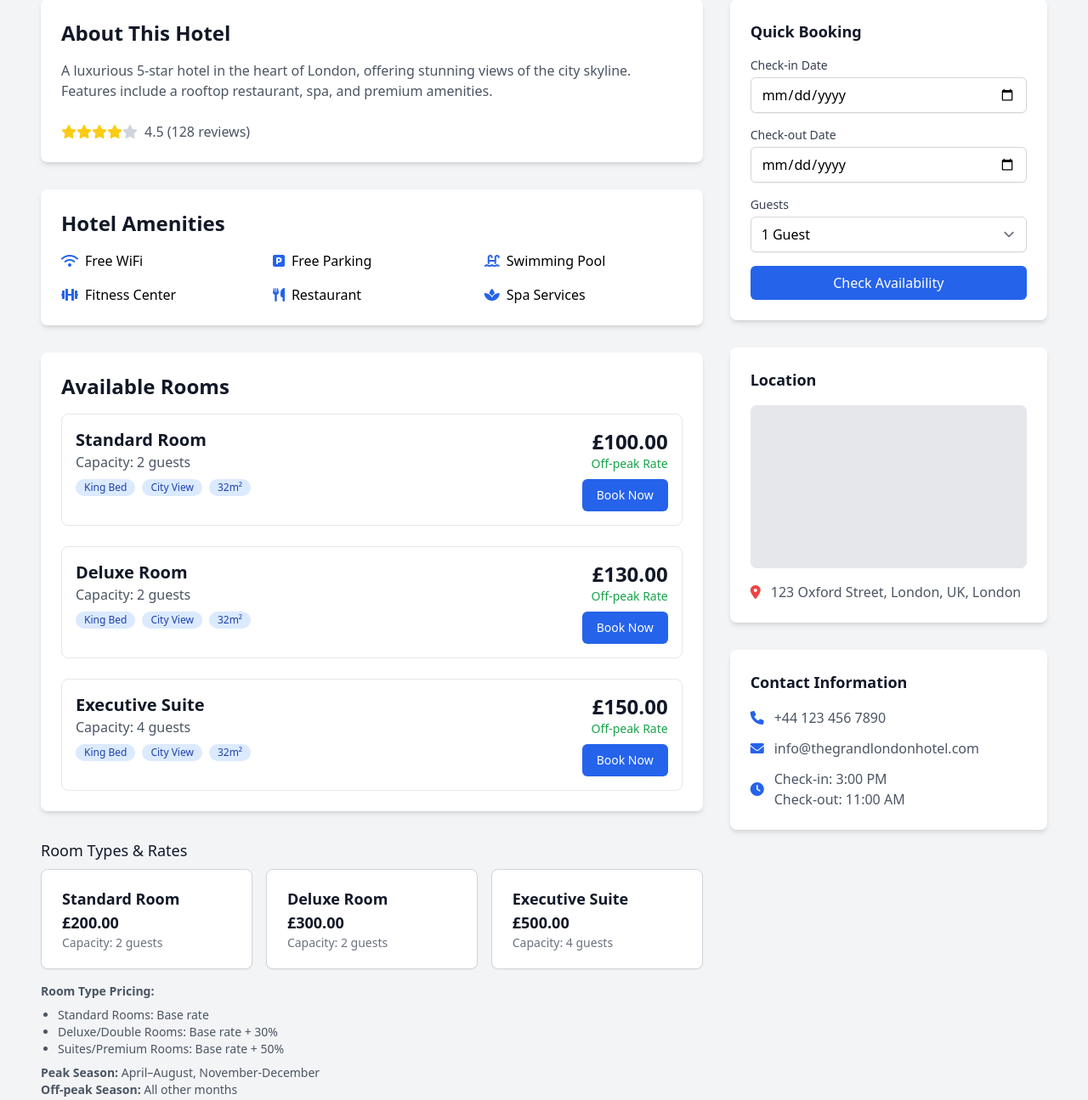
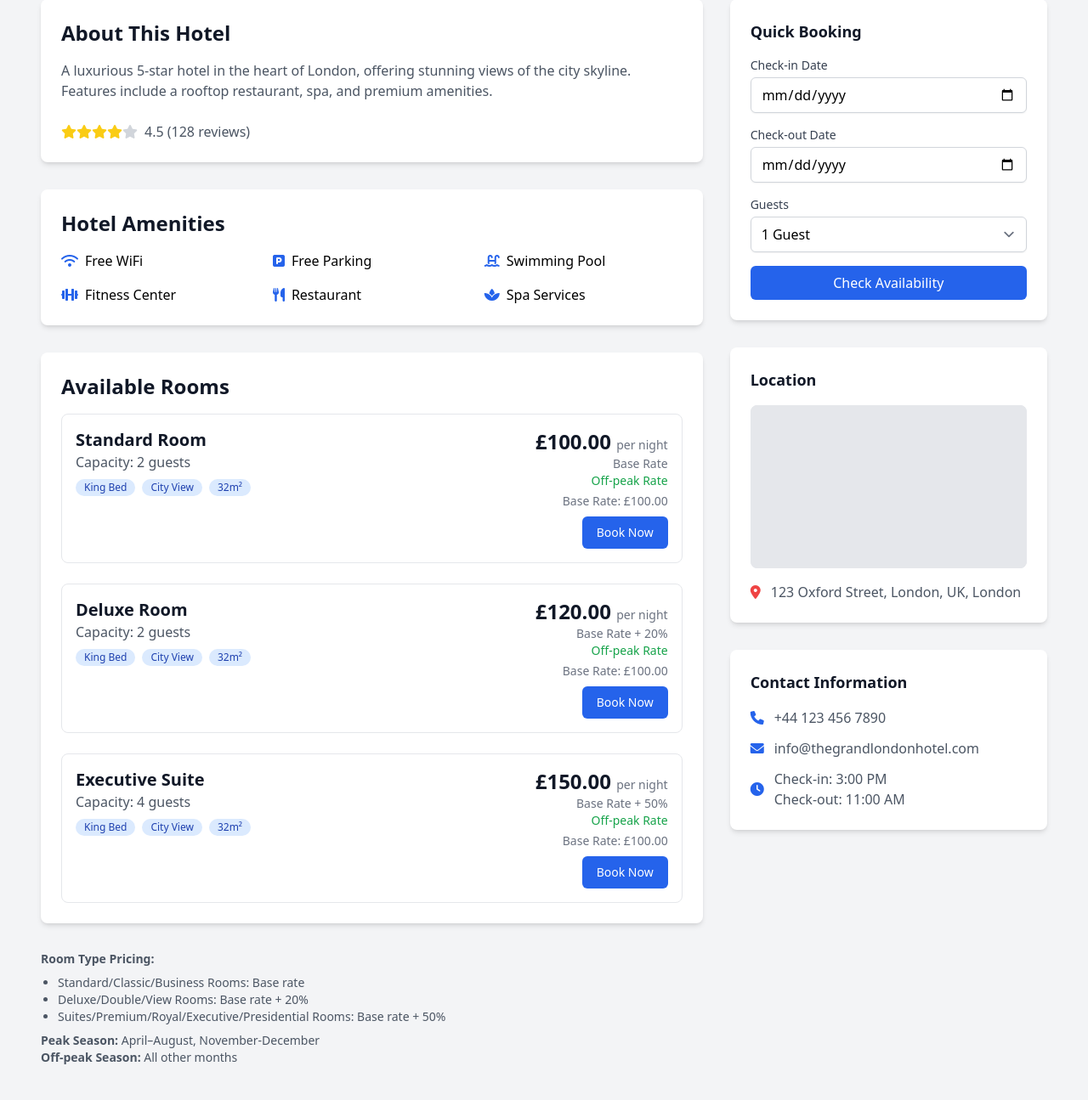
Before and after one commit to i-aayushshah/Dikshit__World_Hotel, a Flask app: page /hotel/1 in a window 1280 px wide. Shown: the part 537-1832 px from the top of the page at 85% size. Run offline with Flask 3, Linux system fonts and the light colour scheme; style sheets or scripts are compiled from the project's sources.

Commit message:
first commit

```diff
--- a/app.py
+++ b/app.py
@@ -257,6 +257,13 @@ def booking(hotel_id):
     currency = Currency.query.filter_by(code=currency_code, is_active=True).first() or \
               Currency.query.filter_by(code='GBP').first()
 
+    # Get current month to determine if it's peak season
+    current_month = datetime.now().month
+    is_peak_season = current_month in [4, 5, 6, 7, 8, 11, 12]
+
+    # Get base rate from CITY_DATA
+    base_rate = CITY_DATA[hotel.city]['peak_rate'] if is_peak_season else CITY_DATA[hotel.city]['off_peak_rate']
+
     if request.method == 'POST':
         try:
             # Get form data
@@ -268,10 +275,19 @@ def booking(hotel_id):
             # Get room details
             room = Room.query.get_or_404(room_id)
 
+            # Calculate room price based on type
+            if 'Standard' in room.type or 'Classic' in room.type or 'Business' in room.type:
+                room_price = base_rate
+            elif 'Double' in room.type or 'Deluxe' in room.type or 'View' in room.type:
+                room_price = base_rate * 1.2
+            elif 'Suite' in room.type or 'Premium' in room.type or 'Royal' in room.type or 'Executive' in room.type or 'Presidential' in room.type:
+                room_price = base_rate * 1.5
+            else:
+                room_price = base_rate
+
             # Calculate total price
             days = (check_out - check_in).days
-            # Convert price back to GBP for storage
-            total_price = (room.price * days) / currency.rate_to_gbp
+            total_price = (room_price * days) / currency.rate_to_gbp
 
             # Create booking
             booking = Booking(
@@ -312,7 +328,9 @@ def booking(hotel_id):
                          check_out=request.args.get('check_out'),
                          guests=request.args.get('guests'),
                          currency=currency,
-                         currencies=Currency.query.filter_by(is_active=True).all())
+                         currencies=Currency.query.filter_by(is_active=True).all(),
+                         CITY_DATA=CITY_DATA,
+                         is_peak_season=is_peak_season)
 
 @app.route('/booking/confirmation/<int:booking_id>')
 @login_required
--- a/templates/hotel_details.html
+++ b/templates/hotel_details.html
@@ -95,20 +95,37 @@
                             </div>
                             <div class="mt-4 md:mt-0 text-right">
                                 {% set base_rate = CITY_DATA[hotel.city]['peak_rate'] if is_peak_season else CITY_DATA[hotel.city]['off_peak_rate'] %}
-                                {% if 'Standard' in room.type %}
+                                {% if 'Standard' in room.type or 'Classic' in room.type or 'Business' in room.type %}
                                     {% set room_price = base_rate %}
-                                {% elif 'Deluxe' in room.type or 'Double' in room.type %}
-                                    {% set room_price = base_rate * 1.3 %}
+                                {% elif 'Double' in room.type or 'Deluxe' in room.type or 'View' in room.type %}
+                                    {% set room_price = base_rate * 1.2 %}
+                                {% elif 'Suite' in room.type or 'Premium' in room.type or 'Royal' in room.type or 'Executive' in room.type or 'Presidential' in room.type %}
+                                    {% set room_price = base_rate * 1.5 %}
                                 {% else %}
-                                    {% set room_price = base_rate * 1.5 %}
+                                    {% set room_price = base_rate %}
                                 {% endif %}
-                                <p class="text-2xl font-bold text-gray-900">£{{ "%.2f"|format(room_price) }}</p>
+                                <p class="text-2xl font-bold text-gray-900">
+                                    £{{ "%.2f"|format(room_price) }}
+                                    <span class="text-sm font-normal text-gray-500">per night</span>
+                                </p>
+                                {% if 'Standard' in room.type or 'Classic' in room.type or 'Business' in room.type %}
+                                    <p class="text-sm text-gray-500">Base Rate</p>
+                                {% elif 'Double' in room.type or 'Deluxe' in room.type or 'View' in room.type %}
+                                    <p class="text-sm text-gray-500">Base Rate + 20%</p>
+                                {% elif 'Suite' in room.type or 'Premium' in room.type or 'Royal' in room.type or 'Executive' in room.type or 'Presidential' in room.type %}
+                                    <p class="text-sm text-gray-500">Base Rate + 50%</p>
+                                {% else %}
+                                    <p class="text-sm text-gray-500">Base Rate</p>
+                                {% endif %}
                                 <p class="text-sm text-gray-500">
                                     {% if is_peak_season %}
                                     <span class="text-red-600">Peak Season Rate</span>
                                     {% else %}
                                     <span class="text-green-600">Off-peak Rate</span>
                                     {% endif %}
+                                </p>
+                                <p class="text-sm text-gray-500 mt-1">
+                                    Base Rate: £{{ "%.2f"|format(base_rate) }}
                                 </p>
                                 {% if room.available %}
                                 <a href="{{ url_for('booking', hotel_id=hotel.id, room_id=room.id) }}"
@@ -127,29 +144,15 @@
                 </div>
             </div>
 
-            <div class="mt-4">
-                <h3 class="text-lg font-medium text-gray-900">Room Types & Rates</h3>
-                <div class="mt-2 grid grid-cols-1 gap-4 sm:grid-cols-2 lg:grid-cols-3">
-                    {% for room in hotel.rooms %}
-                    <div class="relative flex items-center space-x-3 rounded-lg border border-gray-300 bg-white px-6 py-5 shadow-sm focus-within:ring-2 focus-within:ring-blue-500 focus-within:ring-offset-2 hover:border-gray-400">
-                        <div class="min-w-0 flex-1">
-                            <h4 class="text-lg font-semibold text-gray-900">{{ room.type }}</h4>
-                            <p class="text-lg font-bold text-gray-900">£{{ "%.2f"|format(room.price) }}</p>
-                            <p class="text-sm text-gray-500">Capacity: {{ room.capacity }} guests</p>
-                        </div>
-                    </div>
-                    {% endfor %}
-                </div>
             <div class="mt-4 text-sm text-gray-600">
                 <p><strong>Room Type Pricing:</strong></p>
                 <ul class="list-disc pl-5 mt-2">
-                        <li>Standard Rooms: Base rate</li>
-                        <li>Deluxe/Double Rooms: Base rate + 30%</li>
-                        <li>Suites/Premium Rooms: Base rate + 50%</li>
+                    <li>Standard/Classic/Business Rooms: Base rate</li>
+                    <li>Deluxe/Double/View Rooms: Base rate + 20%</li>
+                    <li>Suites/Premium/Royal/Executive/Presidential Rooms: Base rate + 50%</li>
                 </ul>
                 <p class="mt-2"><strong>Peak Season:</strong> April–August, November-December</p>
                 <p><strong>Off-peak Season:</strong> All other months</p>
-                </div>
             </div>
         </div>
 
```
Also changed, not shown: templates/booking.html (+10 -2 lines), instance/hotel_booking.db. Lines whose indentation alone changed are shown as unchanged.
